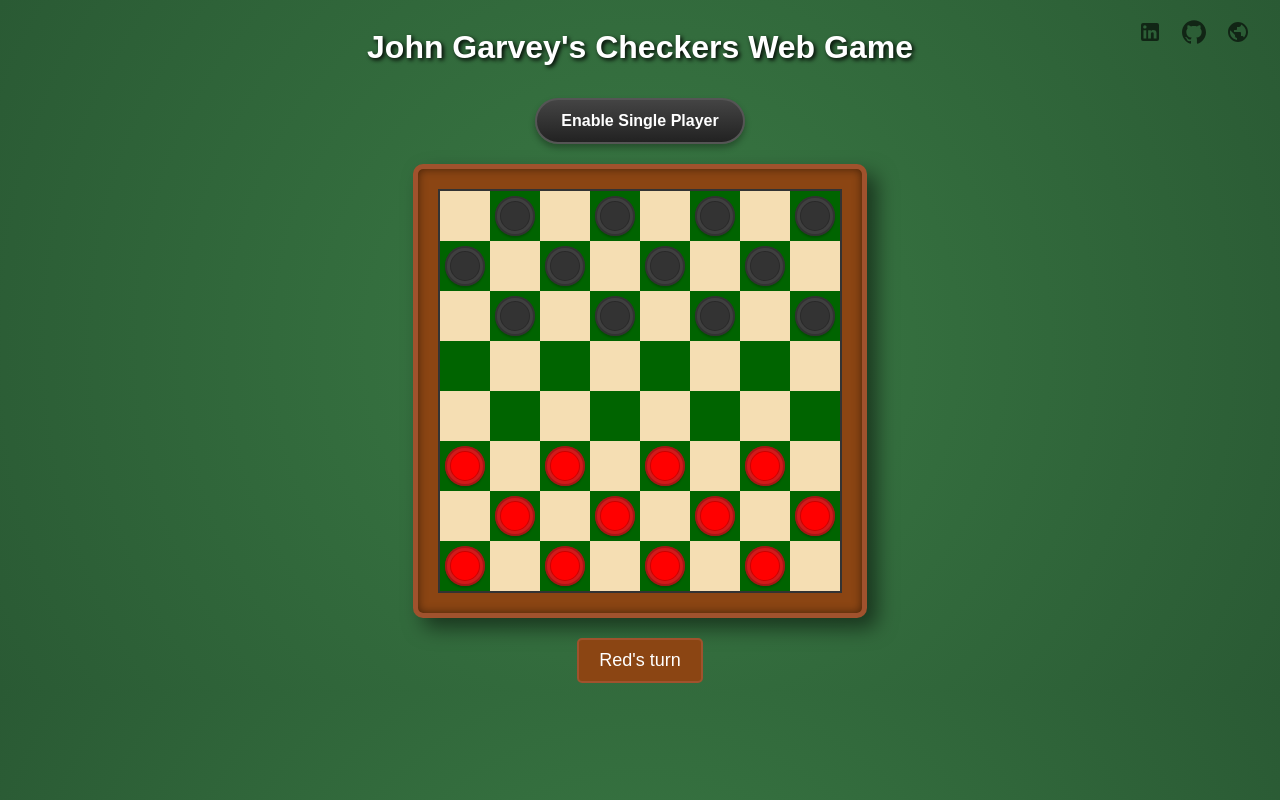
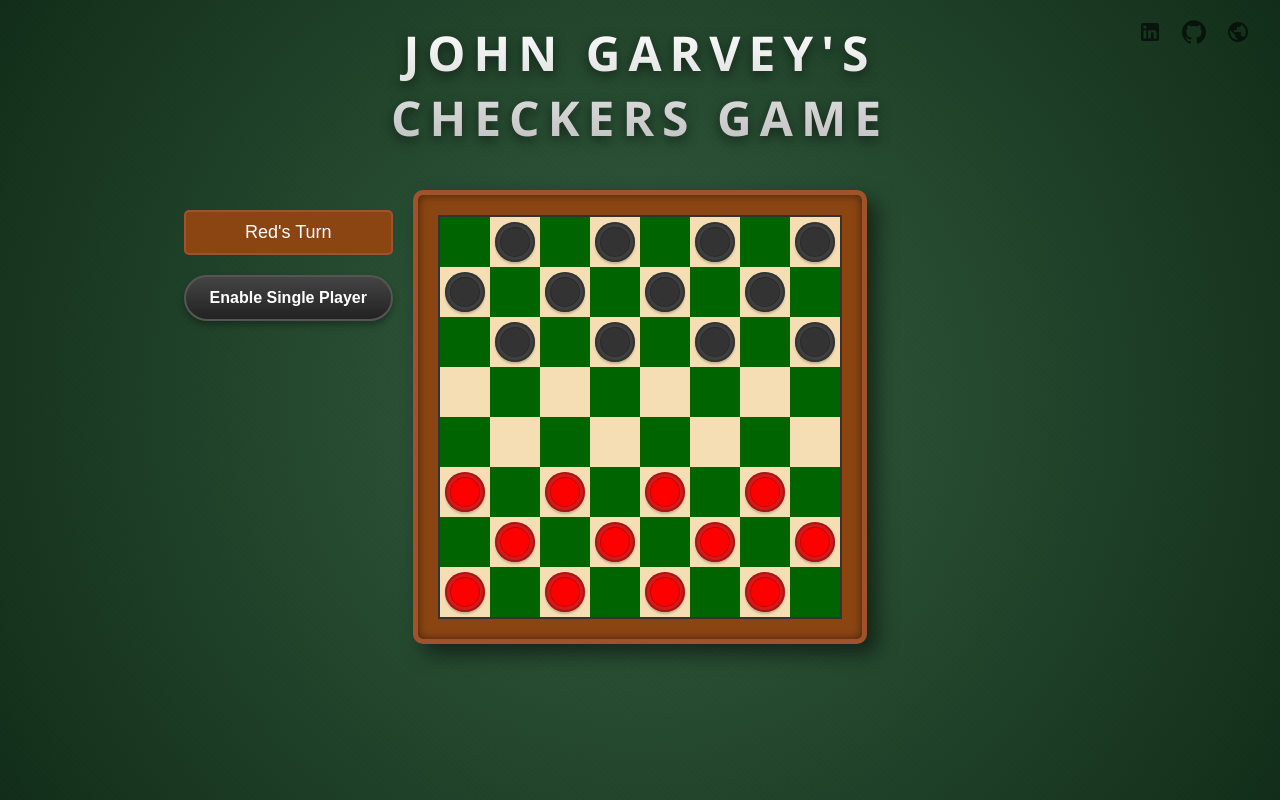
Before and after one commit to jgarvey928/Checkers_Web_Game, a plain HTML site: page index.html in a window 1280 px wide. Drawn offline with Linux system fonts and the light colour scheme.

Commit message:
Update- Better UI

```diff
--- a/script.js
+++ b/script.js
@@ -1,9 +1,11 @@
+const titleElement = document.querySelector('h1');
+if (titleElement) titleElement.innerHTML = "John Garvey's<br>Checkers Game";
+
 const boardElement = document.getElementById('board');
 const statusElement = document.createElement('div');
 statusElement.classList.add('status-indicator');
 const winnerOverlay = document.getElementById('winner-overlay');
 const winnerMessage = document.getElementById('winner-message');
-document.body.appendChild(statusElement);
 
 let isSinglePlayer = false;
 const singlePlayerButton = document.createElement('button');
@@ -26,7 +28,19 @@ let container = boardElement;
 while (container.parentNode && container.parentNode !== document.body) {
     container = container.parentNode;
 }
-document.body.insertBefore(singlePlayerButton, container);
+
+const gameLayout = document.createElement('div');
+gameLayout.style.cssText = "position: relative; display: inline-block;";
+
+const sidebar = document.createElement('div');
+sidebar.style.cssText = "display: flex; flex-direction: column; gap: 10px; position: absolute; right: 100%; top: 0; margin-right: 20px; width: max-content;";
+
+document.body.insertBefore(gameLayout, container);
+gameLayout.appendChild(container);
+gameLayout.appendChild(sidebar);
+
+sidebar.appendChild(statusElement);
+sidebar.appendChild(singlePlayerButton);
 
 const socialContainer = document.createElement('div');
 socialContainer.style.cssText = "position: absolute; top: 20px; right: 20px; z-index: 100;";
@@ -67,6 +81,7 @@ singlePlayerButton.addEventListener('click', () => {
     if (isSinglePlayer && !isRedTurn) {
         setTimeout(makeComputerMove, 500);
     }
+    updateStatus();
 });
 
 let board = [];
@@ -329,9 +344,17 @@ function hasAnyValidMoves(isRed) {
 
 function updateStatus() {
     if (chainJumpInProgress) {
-        statusElement.textContent = isRedTurn ? "Still Red's turn" : "Still Black's turn";
+        if (isSinglePlayer && isRedTurn) {
+            statusElement.textContent = "Still Your Turn";
+        } else {
+            statusElement.textContent = isRedTurn ? "Still Red's Turn" : "Still Black's Turn";
+        }
     } else {
-        statusElement.textContent = isRedTurn ? "Red's turn" : "Black's turn";
+        if (isSinglePlayer && isRedTurn) {
+            statusElement.textContent = "Your Turn";
+        } else {
+            statusElement.textContent = isRedTurn ? "Red's Turn" : "Black's Turn";
+        }
     }
 }
 
--- a/style.css
+++ b/style.css
@@ -3,12 +3,28 @@ body {
     display: flex;
     flex-direction: column;
     align-items: center;
-    background: radial-gradient(circle, #3a7a44, #2a5a34);
+    /* Luxury Green Felt Texture */
+    background-color: #1e4d2b;
+    background-image: radial-gradient(circle at center, rgba(255,255,255,0.1) 0%, rgba(0,0,0,0.4) 100%),
+                      repeating-linear-gradient(45deg, rgba(0,0,0,0.03) 0px, rgba(0,0,0,0.03) 2px, transparent 2px, transparent 4px);
+    min-height: 100vh;
+    margin: 0;
 }
 
 h1 {
+    font-family: 'Segoe UI', Tahoma, Geneva, Verdana, sans-serif;
+    font-size: 3rem;
+    font-weight: 900;
+    text-transform: uppercase;
+    letter-spacing: 8px;
     color: white;
-    text-shadow: 2px 2px 4px #000000;
+    background: linear-gradient(to bottom, #ffffff 0%, #bfbfbf 100%);
+    -webkit-background-clip: text;
+    background-clip: text;
+    -webkit-text-fill-color: transparent;
+    filter: drop-shadow(0 4px 6px rgba(0,0,0,0.5));
+    margin: 20px 0 40px 0;
+    text-align: center;
 }
 
 
@@ -33,11 +49,11 @@ h1 {
 }
 
 .light {
-    background-color: #F5DEB3; /* wheat */
+    background-color: #006400; /* DarkGreen */
 }
 
 .dark {
-    background-color: #006400; /* DarkGreen */
+    background-color: #F5DEB3; /* wheat */
 }
 
 .piece {
```
